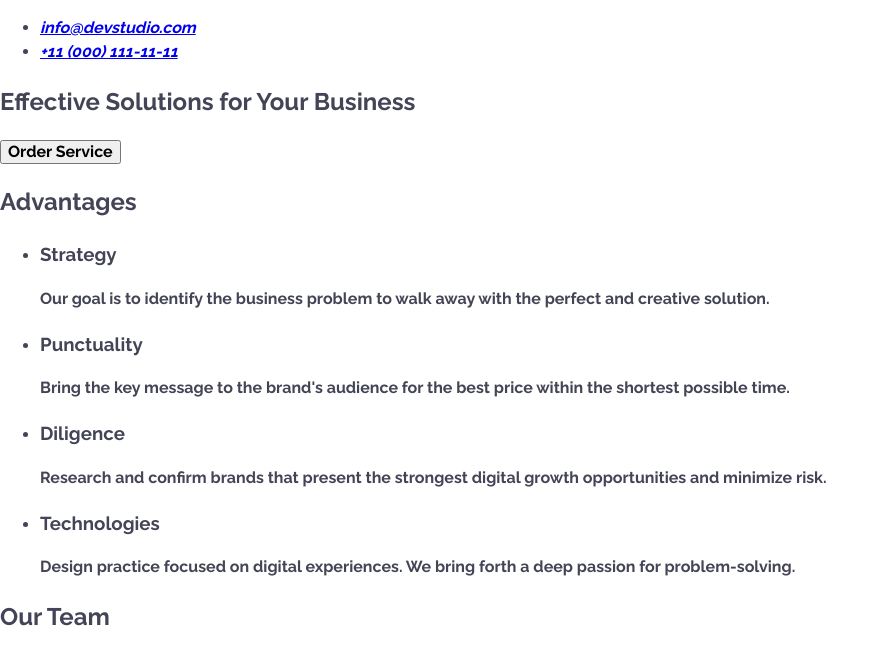
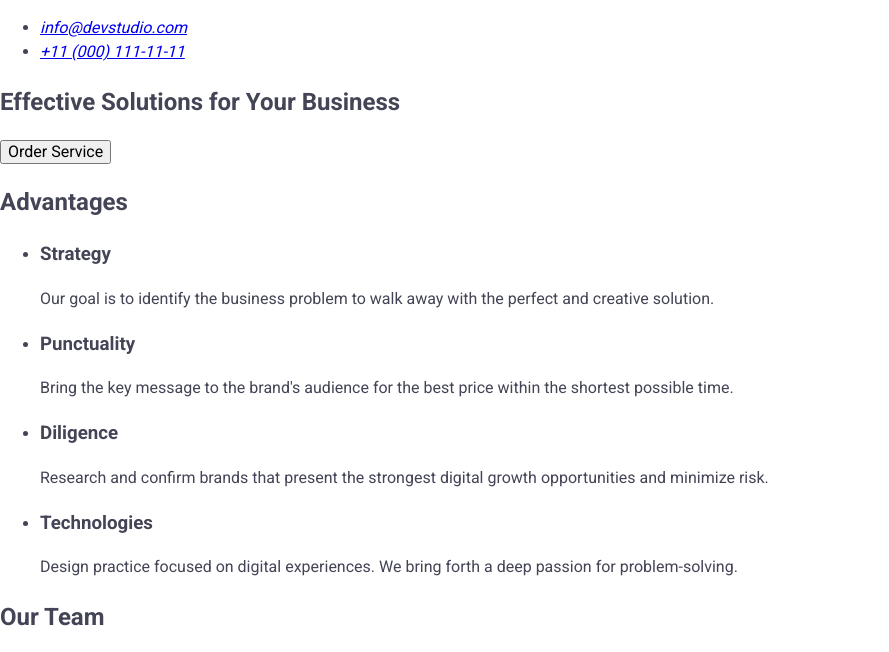
Before and after one commit to AlionaKolomiec/goit-markup-hw-02, a plain HTML site: page index.html in a window 1280 px wide. Shown: the part 112-764 px from the top of the page, without its empty margins (0-889 px from the left). Drawn offline with nearby package versions, Linux system fonts and the light colour scheme.

Commit message:
validation

```diff
--- a/css/styles.css
+++ b/css/styles.css
@@ -4,7 +4,7 @@ body {
   background-color: #fff;
   font-size: 16px;
   color: #434455;
-  font-family: 'Raleway', sans-serif;
+  font-family: 'Roboto', sans-serif;
   line-height: 1.5;
 }
 
--- a/index.html
+++ b/index.html
@@ -77,7 +77,7 @@
             </p>
           </li>
           <li class="advantages-item">
-            <h3 lass="advantages-sabtitle">Technologies</h3>
+            <h3 class="advantages-sabtitle">Technologies</h3>
             <p>
               Design practice focused on digital experiences. We bring forth a
               deep passion for problem-solving.
```
